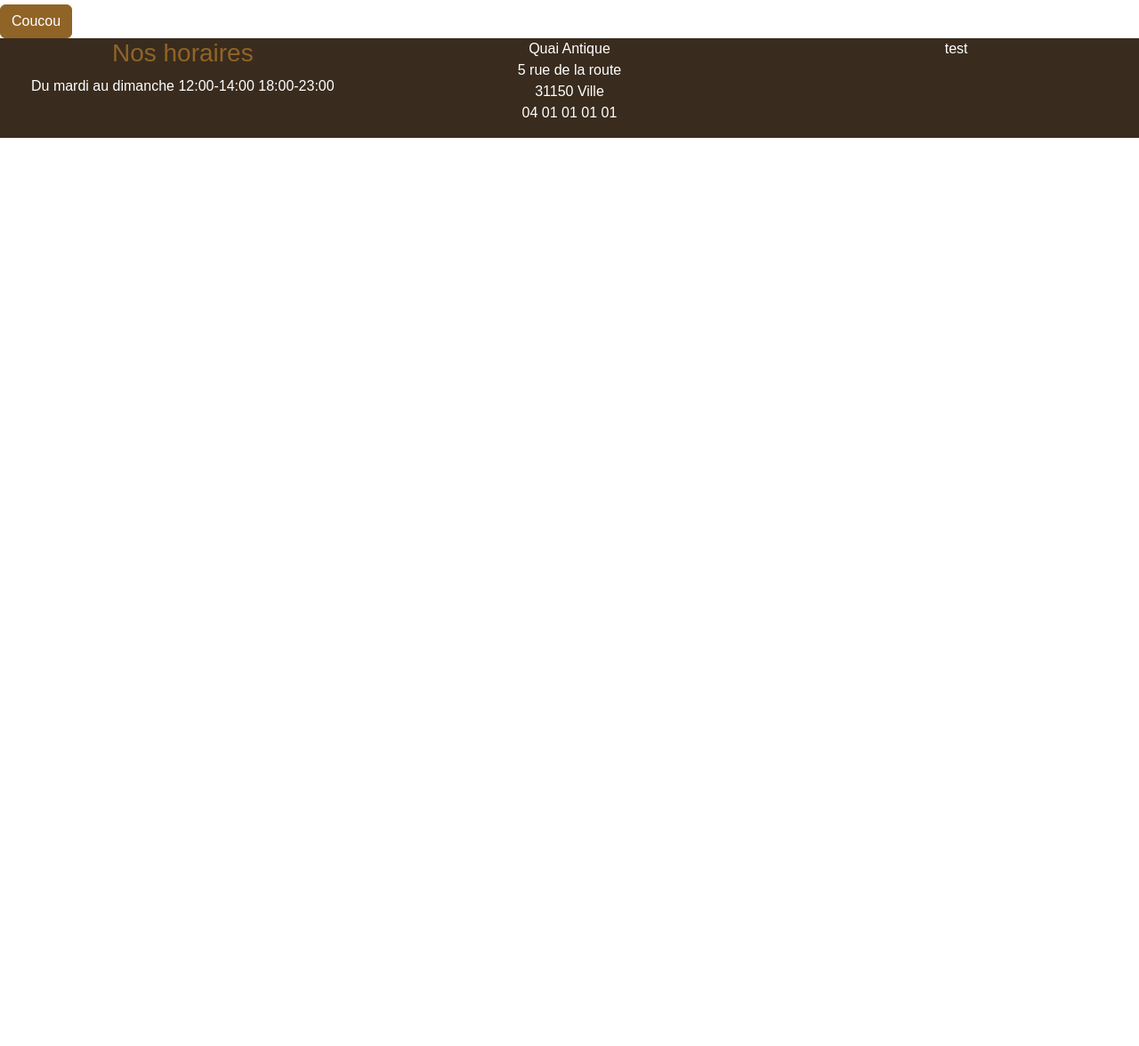
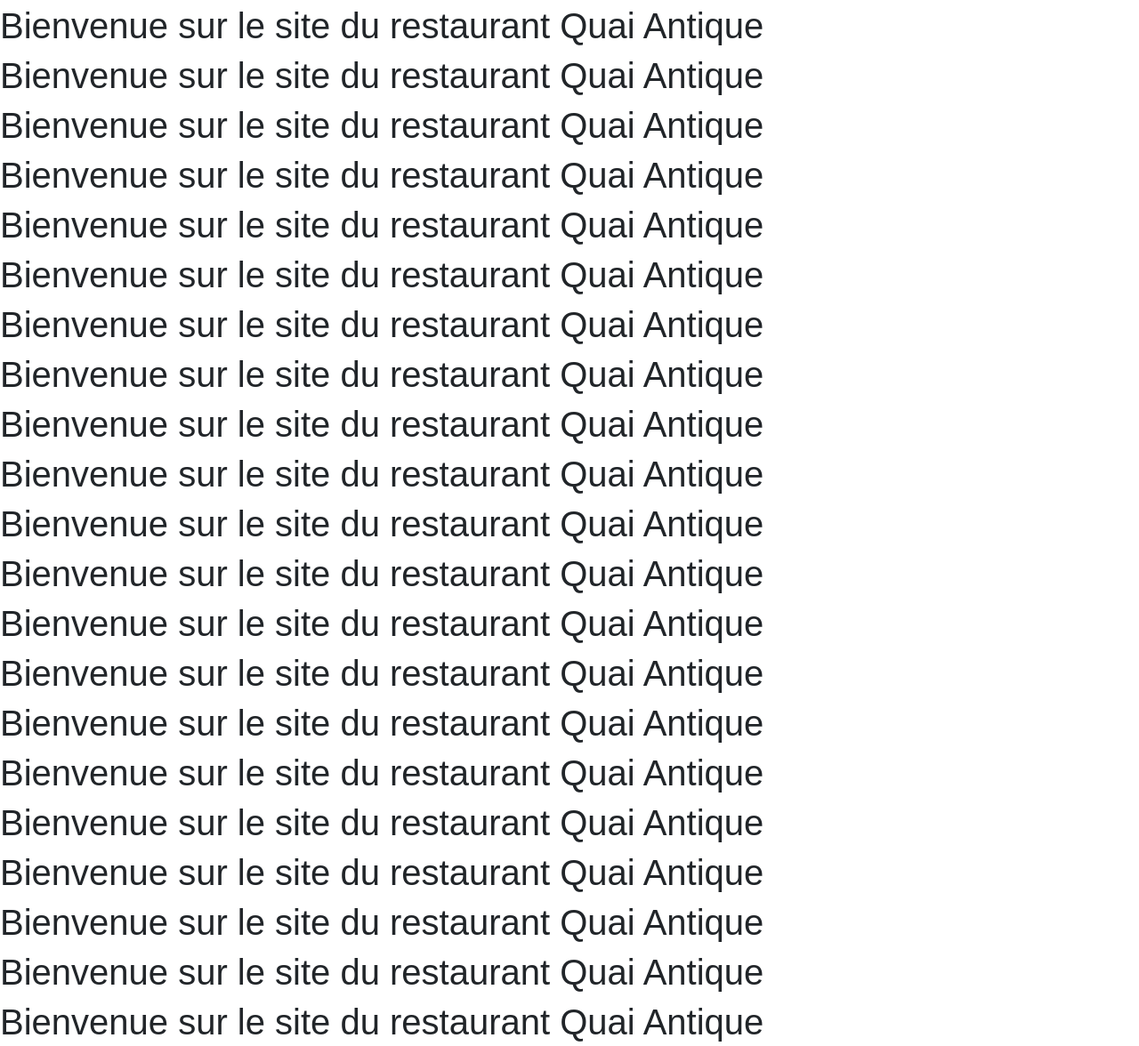
Before and after one commit to Antaresrl/QuaiAntiqueFront, a website with bundled scripts: page index.html in a window 1280 px wide. Shown: the part 107-1283 px from the top of the page at 89% size. Before the commit the page ends 800 px from the top, so only its background shows below. Built offline with nearby package versions, Linux system fonts and the light colour scheme; files whose address does not match are found by name.

Commit message:
Ajout du footer

```diff
--- a/pages/home.html
+++ b/pages/home.html
@@ -1,3 +1,26 @@
+<h1>Bienvenue sur le site du restaurant Quai Antique</h1>
+<h1>Bienvenue sur le site du restaurant Quai Antique</h1>
+<h1>Bienvenue sur le site du restaurant Quai Antique</h1>
+<h1>Bienvenue sur le site du restaurant Quai Antique</h1>
+<h1>Bienvenue sur le site du restaurant Quai Antique</h1>
+<h1>Bienvenue sur le site du restaurant Quai Antique</h1>
+<h1>Bienvenue sur le site du restaurant Quai Antique</h1>
+<h1>Bienvenue sur le site du restaurant Quai Antique</h1>
+<h1>Bienvenue sur le site du restaurant Quai Antique</h1>
+<h1>Bienvenue sur le site du restaurant Quai Antique</h1>
+<h1>Bienvenue sur le site du restaurant Quai Antique</h1>
+<h1>Bienvenue sur le site du restaurant Quai Antique</h1>
+<h1>Bienvenue sur le site du restaurant Quai Antique</h1>
+<h1>Bienvenue sur le site du restaurant Quai Antique</h1>
+<h1>Bienvenue sur le site du restaurant Quai Antique</h1>
+<h1>Bienvenue sur le site du restaurant Quai Antique</h1>
+<h1>Bienvenue sur le site du restaurant Quai Antique</h1>
+<h1>Bienvenue sur le site du restaurant Quai Antique</h1>
+<h1>Bienvenue sur le site du restaurant Quai Antique</h1>
+<h1>Bienvenue sur le site du restaurant Quai Antique</h1>
+<h1>Bienvenue sur le site du restaurant Quai Antique</h1>
+<h1>Bienvenue sur le site du restaurant Quai Antique</h1>
 <h1>Bienvenue sur le site du restaurant Quai Antique</h1>
 
+
 <button class="btn btn-primary">Coucou</button>
--- a/styles/main.scss
+++ b/styles/main.scss
@@ -1,2 +1,18 @@
 @import url("/node_modules/bootstrap-icons/font/bootstrap-icons.css");
 @import 'custom';
+
+html{
+    position: relative;
+    min-height: 100%;
+}
+main{
+    margin-bottom: 250px;
+}
+
+
+footer.footer{
+    padding: 15px;
+    position: absolute;
+    bottom: 0%;
+    width: 100%;
+}
```
Also changed, not shown: styles/main.css, 1 other file.
